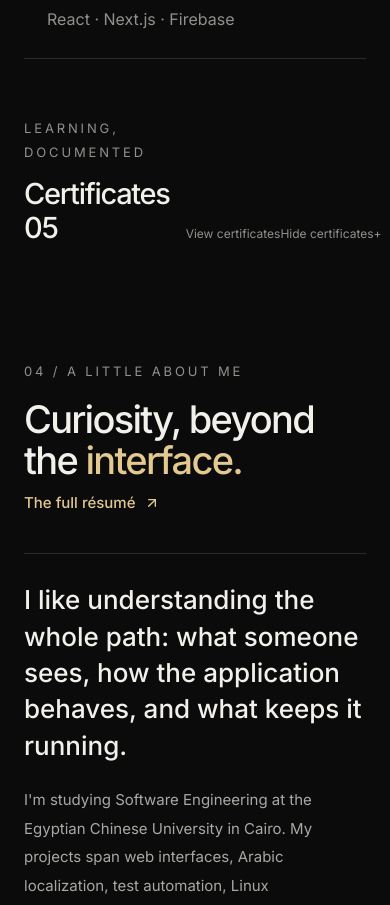
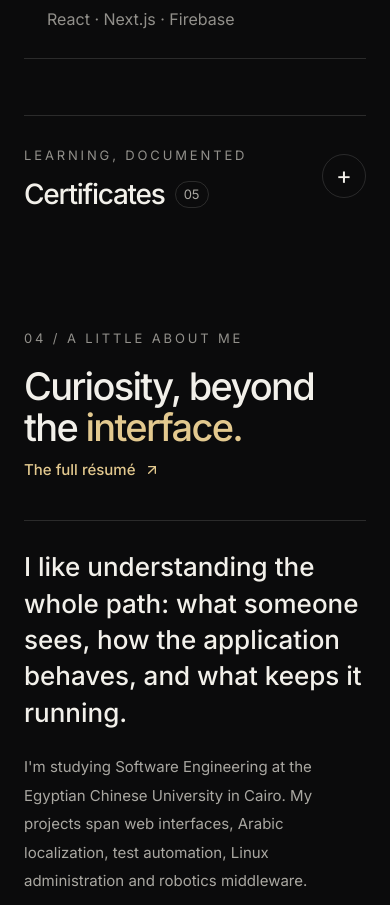
Before and after one commit to Ahmed-Karam28/Ahmed-Karam-Portfolio, a React (Vite) app: page / in a window 390 px wide. Shown: the part 6908-7813 px from the top of the page. Built offline with nearby package versions, Linux system fonts and the light colour scheme.

Commit message:
Polish portfolio review experience

```diff
--- a/src/index.css
+++ b/src/index.css
@@ -1230,28 +1230,45 @@ section[id] {
   margin-right: 10px;
   color: #c9a96a;
 }
+.credential-disclosure { margin-top: 88px; border-top: 1px solid var(--rule); }
 .credential-heading {
   display: flex;
   justify-content: space-between;
-  align-items: end;
+  align-items: center;
   gap: 24px;
-  margin-top: 88px;
-  margin-bottom: 28px;
-}
+  padding: 30px 0;
+  cursor: pointer;
+  list-style: none;
+}
+.credential-heading::-webkit-details-marker { display: none; }
+.credential-heading:focus-visible { outline: 2px solid #e1c78d; outline-offset: 6px; border-radius: 4px; }
 .credential-heading h3 {
-  font-size: 36px;
+  display: flex;
+  align-items: center;
+  gap: 14px;
+  font-size: 32px;
   font-weight: 500;
   color: #f2f0ea;
   letter-spacing: -0.045em;
   line-height: 1.2;
-  margin-top: 14px;
-}
-.credential-heading > span {
+  margin-top: 12px;
+}
+.credential-count {
   font-size: 13px;
-  color: #92908b;
-  white-space: nowrap;
-  padding-bottom: 5px;
-}
+  letter-spacing: 0;
+  color: #aaa8a2;
+  font-weight: 400;
+  border: 1px solid var(--rule);
+  border-radius: 999px;
+  padding: 5px 8px;
+}
+.credential-toggle { display: flex; align-items: center; gap: 18px; font-size: 14px; color: #aaa8a2; white-space: nowrap; }
+.credential-toggle-icon { width: 44px; height: 44px; border: 1px solid #ffffff20; border-radius: 50%; display: grid; place-items: center; font-size: 24px; color: #f2f0ea; transition: transform .2s, background .2s; }
+.credential-heading:hover .credential-toggle-icon { background: #ffffff0a; }
+.credential-hide { display: none; }
+.credential-disclosure[open] .credential-hide { display: inline; }
+.credential-disclosure[open] .credential-show { display: none; }
+.credential-disclosure[open] .credential-toggle-icon { transform: rotate(45deg); }
 .credential-grid {
   border-top: 1px solid var(--rule);
 }
@@ -1461,9 +1478,11 @@ section[id] {
   .timeline-desc {
     font-size: 15px;
   }
-  .credential-heading { margin-top: 56px; gap: 16px; margin-bottom: 24px; }
-  .credential-heading h3 { font-size: 29px; }
-  .credential-heading > span { font-size: 12px; padding-bottom: 3px; }
+  .credential-disclosure { margin-top: 56px; }
+  .credential-heading { gap: 16px; padding: 26px 0; }
+  .credential-heading h3 { font-size: 28px; gap: 10px; }
+  .credential-toggle .credential-show,
+  .credential-toggle .credential-hide { display: none; }
   .credential-card { grid-template-columns: minmax(0, 1fr); gap: 18px; padding: 26px 0; }
   .credential-number { display: none; }
   .credential-content h4 { font-size: 20px; }
```
